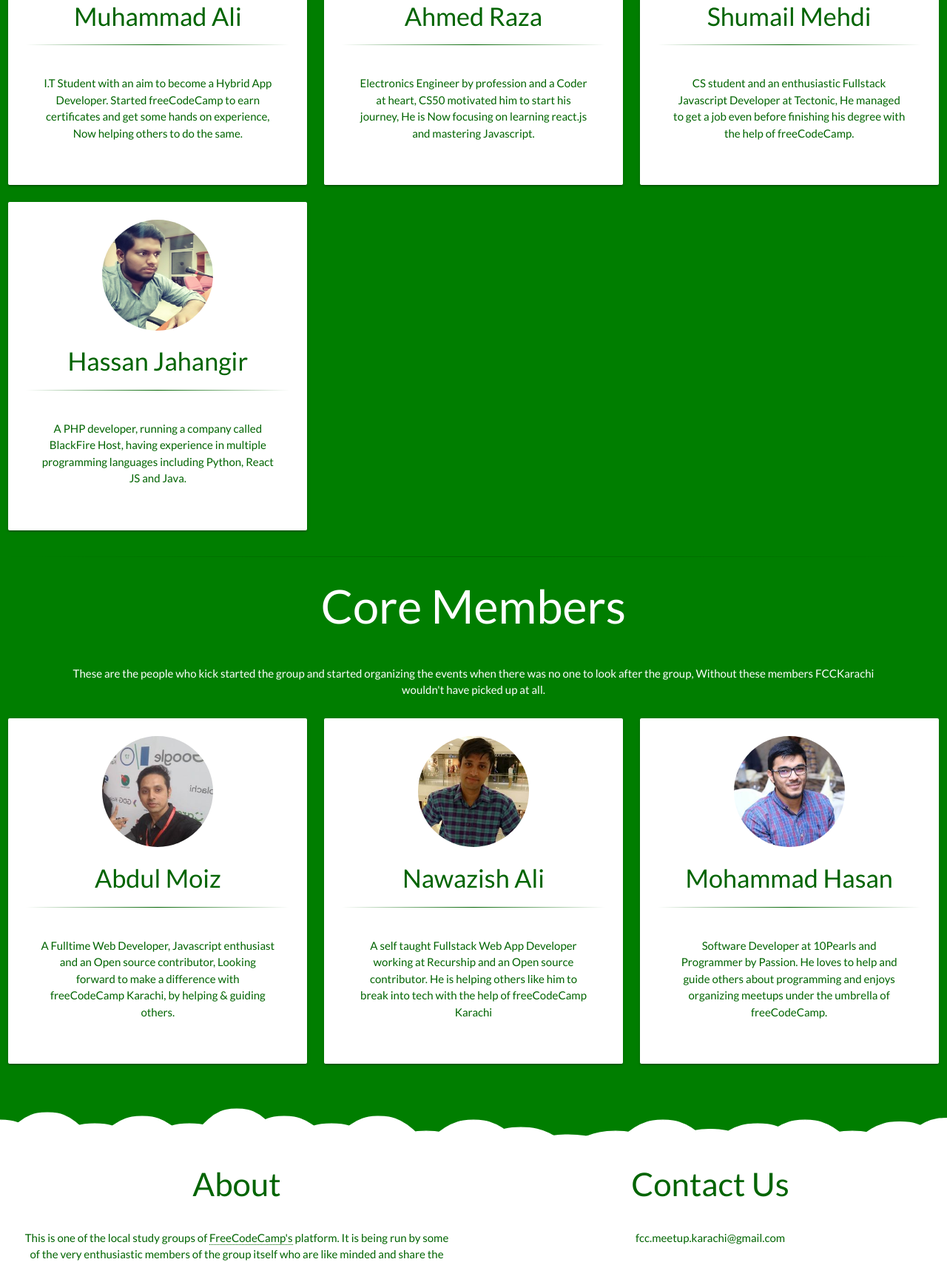
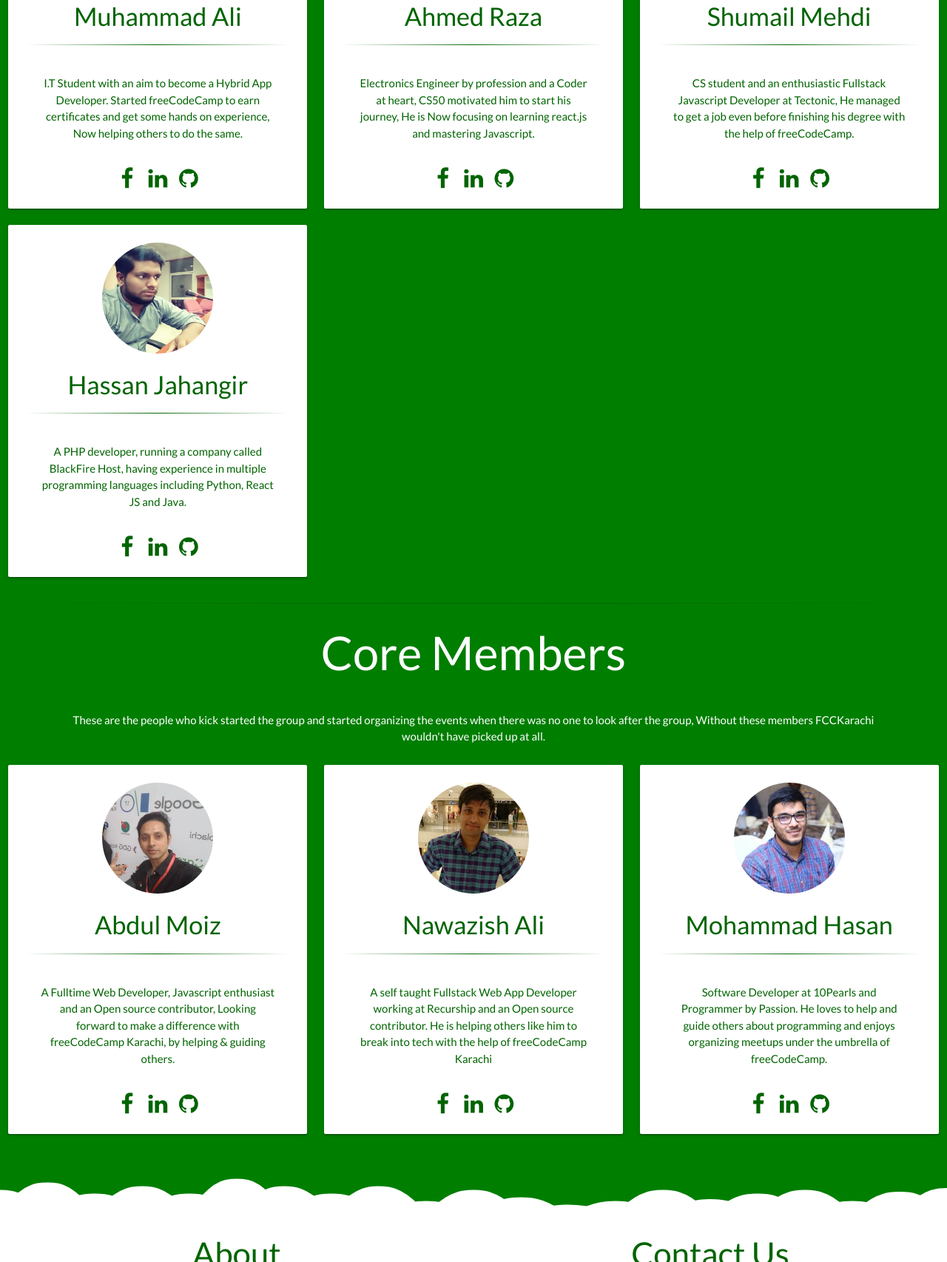
Before and after one commit to fcckarachi/fcckarachi.github.io, a website built with Parcel: page index.html in a window 1280 px wide. Shown: the part 4537-6243 px from the top of the page at 74% size. Built offline with nearby package versions, Linux system fonts and the light colour scheme.

Commit message:
Feature/social links
* Added social links

* Added attribute target="_blank" to social links

* Removed freeCodeCamp links + Re-arranged icons

```diff
--- a/index.html
+++ b/index.html
@@ -287,6 +287,11 @@
             <hr class="hr-white">
             <p>I.T Student with an aim to become a Hybrid App Developer. Started freeCodeCamp to earn certificates and get some
               hands on experience, Now helping others to do the same.</p>
+            <span class="social-links">
+                <a href="https://www.facebook.com/M.Ali.Khan.1994" target="_blank"><i class="fa fa-facebook fa-2x fa-fw" aria-hidden="true"></i></a>
+                <a href="https://www.linkedin.com/in/muhammad-ali-khan-6b27b9b3/" target="_blank"><i class="fa fa-linkedin fa-2x fa-fw" aria-hidden="true"></i></a>
+                <a href="https://github.com/Ali-Khan5/" target="_blank"><i class="fa fa-github fa-2x fa-fw" aria-hidden="true"></i></a>
+            </span>
           </span>
         </div>
       </div>
@@ -299,6 +304,11 @@
             <p>Electronics Engineer by profession and a Coder at heart, CS50 motivated him to start his journey, He is Now focusing
               on learning react.js and mastering Javascript.
             </p>
+            <span class="social-links">
+                <a href="https://www.facebook.com/raza403" target="_blank"><i class="fa fa-facebook fa-2x fa-fw" aria-hidden="true"></i></a>
+                <a href="https://www.linkedin.com/in/ahmed-r-b4197b71/" target="_blank"><i class="fa fa-linkedin fa-2x fa-fw" aria-hidden="true"></i></a>
+                <a href="https://github.com/Raza403" target="_blank"><i class="fa fa-github fa-2x fa-fw" aria-hidden="true"></i></a>
+            </span>
           </span>
         </div>
       </div>
@@ -311,6 +321,11 @@
             <p>CS student and an enthusiastic Fullstack Javascript Developer at Tectonic, He managed to get a job even before
               finishing his degree with the help of freeCodeCamp.
             </p>
+            <span class="social-links">
+              <a href="https://www.facebook.com/hbshezy" target="_blank"><i class="fa fa-facebook fa-2x fa-fw" aria-hidden="true"></i></a>
+              <a href="https://www.linkedin.com/in/syed-shumail-b64887119/" target="_blank"><i class="fa fa-linkedin fa-2x fa-fw" aria-hidden="true"></i></a>
+              <a href="https://github.com/shumailmehdi" target="_blank"><i class="fa fa-github fa-2x fa-fw" aria-hidden="true"></i></a>
+            </span>
           </span>
         </div>
       </div>
@@ -323,6 +338,11 @@
               <p>
                   A PHP developer, running a company called BlackFire Host, having experience in multiple programming languages including Python, React JS and Java.
               </p>
+              <span class="social-links">
+                  <a href="https://www.facebook.com/hassan.jahangir.54" target="_blank"><i class="fa fa-facebook fa-2x fa-fw" aria-hidden="true"></i></a>
+                  <a href="https://www.linkedin.com/in/hassaan-jahangir-25429a15b/" target="_blank"><i class="fa fa-linkedin fa-2x fa-fw" aria-hidden="true"></i></a>
+                  <a href="https://github.com/hassanbilal621/" target="_blank"><i class="fa fa-github fa-2x fa-fw" aria-hidden="true"></i></a>
+              </span>
             </span>
           </div>
         </div>
@@ -340,6 +360,11 @@
             <hr class="hr-white">
             <p>A Fulltime Web Developer, Javascript enthusiast and an Open source contributor, Looking forward to make a difference
               with freeCodeCamp Karachi, by helping & guiding others.</p>
+            <span class="social-links">
+                <a href="https://www.facebook.com/aamoizansari" target="_blank"><i class="fa fa-facebook fa-2x fa-fw" aria-hidden="true"></i></a>
+                <a href="https://www.linkedin.com/in/abdul-moiz-ansari/" target="_blank"><i class="fa fa-linkedin fa-2x fa-fw" aria-hidden="true"></i></a>
+                <a href="https://github.com/abdul-moiz-ansari" target="_blank"><i class="fa fa-github fa-2x fa-fw" aria-hidden="true"></i></a>
+            </span>
           </span>
         </div>
       </div>
@@ -351,6 +376,11 @@
             <hr class="hr-white">
             <p>A self taught Fullstack Web App Developer working at Recurship and an Open source contributor. He is helping
               others like him to break into tech with the help of freeCodeCamp Karachi</p>
+            <span class="social-links">
+                <a href="https://www.facebook.com/nawazsih.ali" target="_blank"><i class="fa fa-facebook fa-2x fa-fw" aria-hidden="true"></i></a>
+                <a href="https://www.linkedin.com/in/nawazish-ali-86b8222b/" target="_blank"><i class="fa fa-linkedin fa-2x fa-fw" aria-hidden="true"></i></a>
+                <a href="https://github.com/nawazishali" target="_blank"><i class="fa fa-github fa-2x fa-fw" aria-hidden="true"></i></a>
+            </span>
           </span>
         </div>
       </div>
@@ -361,9 +391,12 @@
             <h4>Mohammad Hasan</h4>
             <hr class="hr-white">
             <p>Software Developer at 10Pearls and Programmer by Passion. He loves to help and guide others about programming
-              and enjoys organizing meetups under the umbrella of freeCodeCamp.
-
-            </p>
+              and enjoys organizing meetups under the umbrella of freeCodeCamp.</p>
+            <span class="social-links">
+                <a href="https://fb.com/mhkapasi" target="_blank"><i class="fa fa-facebook fa-2x fa-fw" aria-hidden="true"></i></a>
+                <a href="https://linkedin.com/in/hasankapasi" target="_blank"><i class="fa fa-linkedin fa-2x fa-fw" aria-hidden="true"></i></a>
+                <a href="https://github.com/techkapasi" target="_blank"><i class="fa fa-github fa-2x fa-fw" aria-hidden="true"></i></a>
+            </span>
           </span>
         </div>
       </div>
```
Also changed, not shown: 1 other file.
